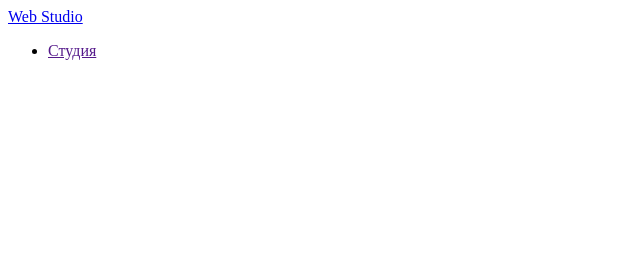
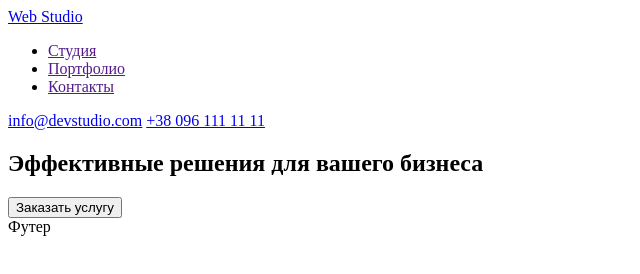
Before and after one commit to volodymyr71/goit-markup-hw-01, a plain HTML site: page index.html in a window 1280 px wide. Shown: the whole page, without its empty margins (0-640 px from the left). Drawn offline with Linux system fonts and the light colour scheme.

Commit message:
Update index.html
Добавлена перша секція

```diff
--- a/index.html
+++ b/index.html
@@ -1,20 +1,33 @@
 <!DOCTYPE html>
-<html lang="en">
+<html lang="ru">
 <head>
     <meta charset="UTF-8">
     <meta name="viewport" content="width=device-width, initial-scale=1.0">
-    <title>Document</title>
+    <title>Web Studio</title>
 </head>
 <body>
 <header>
-    <a href="/">
-    Web Studio
-    </a>
-    <ul>
-        <li><a href="">Студия</a></li>
-    </ul>
-
+    <nav>
+        <a href="/">Web Studio</a>
+        <ul>
+            <li><a href="">Студия</a></li>
+            <li><a href="">Портфолио</a></li>
+            <li><a href="">Контакты</a></li>
+        </ul>
+    </nav>
+    <a href="mailto:info@devstudio.com">info@devstudio.com</a>
+    <a href="tel:+380961111111"> +38 096 111 11 11 </a>
 
 </header>
+<section>
+    <div>
+        <h1>Эффективные решения для вашего бизнеса</h1>
+        <button>Заказать услугу</button>
+    </div>
+</section>
+
+<footer>
+    Футер
+</footer>
 </body>
 </html>
```
